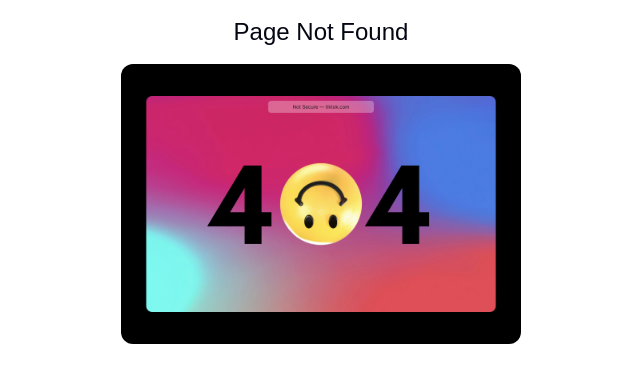
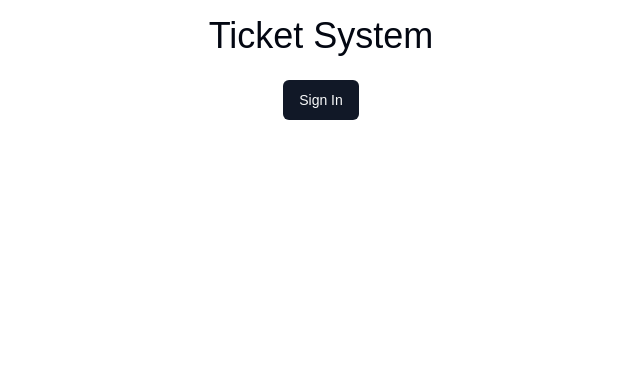
Before and after one commit to MarkCarson777/tickets-next-15rc, a Next.js app: page /login in a window 1280 px wide. Before the commit this address had no page. Shown: the top 382 px of the page, without its empty margins (319-959 px from the left). Built offline with nearby package versions, Linux system fonts and the light colour scheme.

Commit message:
created LoginPage

```diff
--- /dev/null
+++ b/src/app/login/page.tsx
@@ -0,0 +1,13 @@
+import { LoginLink } from "@kinde-oss/kinde-auth-nextjs/components";
+import { Button } from "@/components/ui/button";
+
+export default function LoginPage() {
+  return (
+    <main className="h-dvh flex flex-col items-center gap-6 text-4xl p-4">
+      <h1>Ticket System</h1>
+      <Button asChild>
+        <LoginLink>Sign In</LoginLink>
+      </Button>
+    </main>
+  );
+}
```
